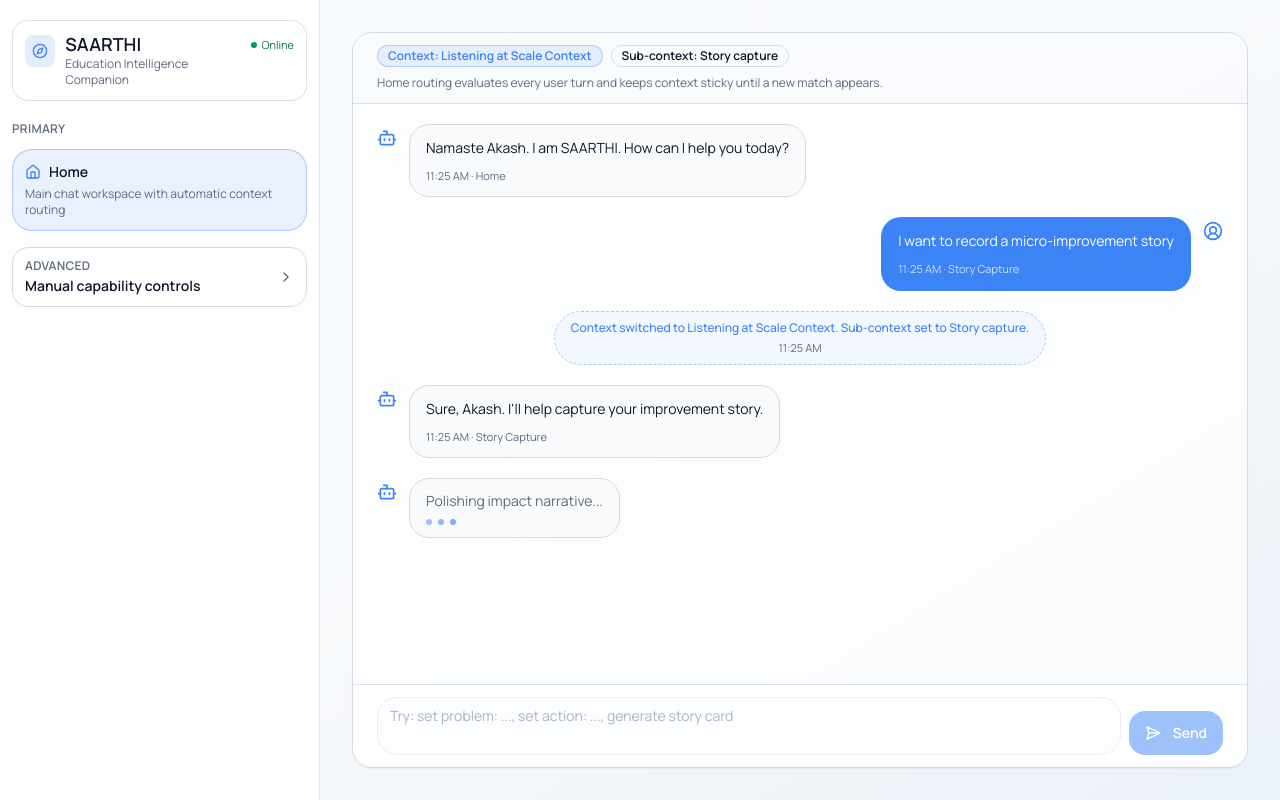
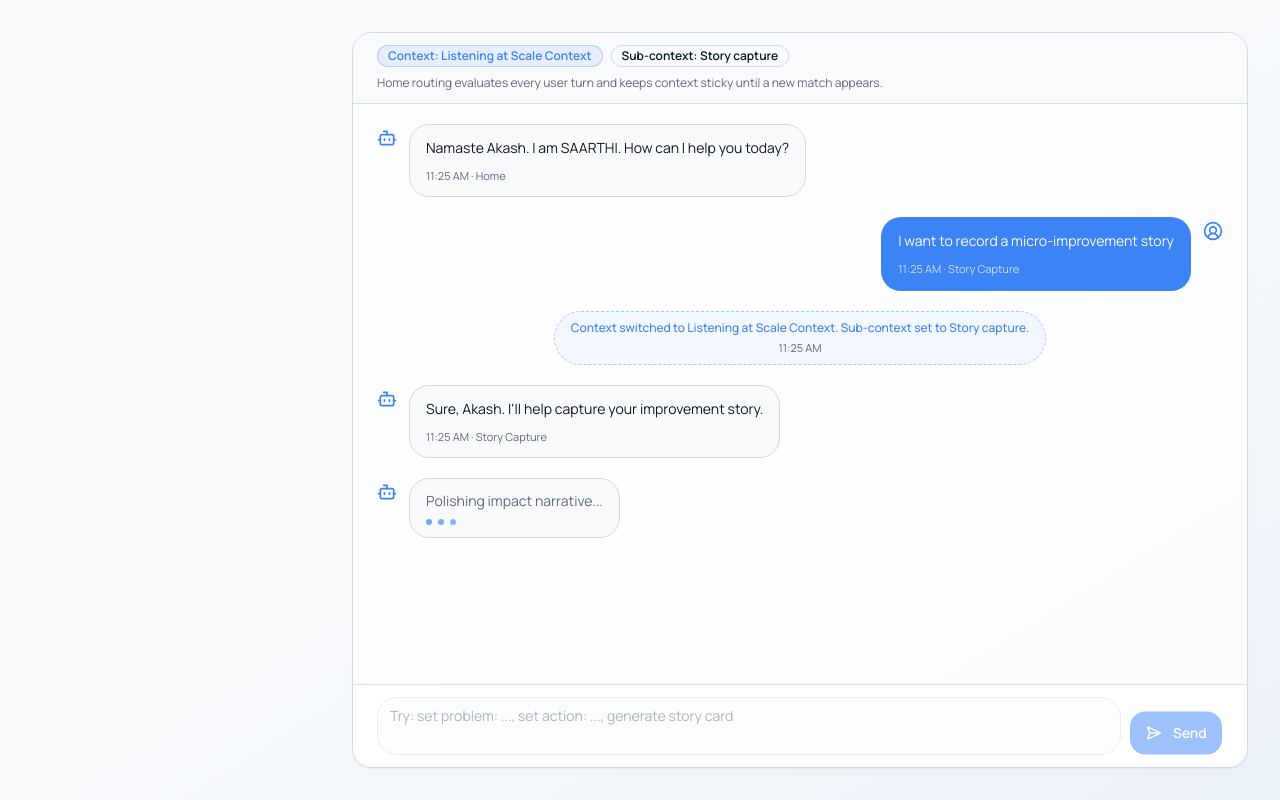
Before and after one commit to priyanka-TL/saarthi-app, a React (Vite) app in the folder saarthi-app/: page / in a window 1280 px wide. Both pictures are taken after a click on the button "Send". Built offline with nearby package versions, Linux system fonts and the light colour scheme.

Commit message:
added: animation

```diff
--- a/saarthi-app/src/components/chat/ChatWorkspace.tsx
+++ b/saarthi-app/src/components/chat/ChatWorkspace.tsx
@@ -49,6 +49,7 @@ const defaultPostStepDelayMs = 700
 export function ChatWorkspace({ activeFlow, onFlowChange }: ChatWorkspaceProps) {
   const idRef = useRef(0)
   const endRef = useRef<HTMLDivElement | null>(null)
+  const prefersReducedMotionRef = useRef(false)
   const simulationStateRef = useRef<'idle' | 'running' | 'awaiting-user' | 'completed'>('idle')
   const awaitingScriptedUserStepRef = useRef<DemoUserStep | null>(null)
   const resumeSimulationRef = useRef<(() => void) | null>(null)
@@ -170,6 +171,11 @@ export function ChatWorkspace({ activeFlow, onFlowChange }: ChatWorkspaceProps)
     || (isStoryRoutedMode && !storyContext)
     || (isSaathiRoutedMode && !saathiContext)
     || (isCommonsRoutedMode && !commonsContext)
+  const contextBadgeAnimationKey = [
+    isRoutedContextUnset ? 'unset' : 'set',
+    contextLabel ?? 'context',
+    subContextLabel ?? 'sub-context',
+  ].join('|')
 
   const homeDemoScript = useMemo(
     () => getDemoScriptById(homeFlowConfig.defaultScriptId, homeFlowConfig),
@@ -193,7 +199,28 @@ export function ChatWorkspace({ activeFlow, onFlowChange }: ChatWorkspaceProps)
   )
 
   useEffect(() => {
-    endRef.current?.scrollIntoView({ behavior: 'smooth' })
+    const mediaQuery = window.matchMedia('(prefers-reduced-motion: reduce)')
+
+    const syncPreference = () => {
+      prefersReducedMotionRef.current = mediaQuery.matches
+    }
+
+    syncPreference()
+
+    if (typeof mediaQuery.addEventListener === 'function') {
+      mediaQuery.addEventListener('change', syncPreference)
+      return () => mediaQuery.removeEventListener('change', syncPreference)
+    }
+
+    mediaQuery.addListener(syncPreference)
+    return () => mediaQuery.removeListener(syncPreference)
+  }, [])
+
+  useEffect(() => {
+    endRef.current?.scrollIntoView({
+      behavior: prefersReducedMotionRef.current ? 'auto' : 'smooth',
+      block: 'end',
+    })
   }, [isAssistantThinking, messages])
 
   const nextId = useCallback(() => {
@@ -611,10 +638,15 @@ export function ChatWorkspace({ activeFlow, onFlowChange }: ChatWorkspaceProps)
     }
   }
 
+  const isSendDisabled = isDraftAutoTyping || isAssistantThinking || !draft.trim()
+
   return (
     <div className="flex h-full min-h-0 flex-1 flex-col overflow-hidden rounded-2xl border border-border bg-card/75 shadow-sm">
       <div className="border-b border-border/80 bg-background/75 px-4 py-3 md:px-6">
-        <div className="flex flex-wrap items-center gap-2">
+        <div
+          className="flex flex-wrap items-center gap-2 motion-safe:animate-fade-in motion-safe:[animation-fill-mode:both]"
+          key={contextBadgeAnimationKey}
+        >
           {isRoutedContextUnset ? (
             <>
               <Badge className="border-dashed border-border text-muted-foreground" variant="outline">
@@ -669,7 +701,7 @@ export function ChatWorkspace({ activeFlow, onFlowChange }: ChatWorkspaceProps)
       <div className="sticky bottom-0 border-t border-border/80 bg-card/95 px-4 py-3 backdrop-blur md:px-6">
         <form className="flex items-end gap-2" onSubmit={onSubmit}>
           <Textarea
-            className="max-h-40 min-h-[52px] resize-none rounded-2xl bg-background"
+            className="max-h-40 min-h-[52px] resize-none rounded-2xl bg-background transition-[background-color,border-color,box-shadow] motion-transition-md focus-visible:border-primary/40 focus-visible:bg-card"
             disabled={isDraftAutoTyping || isAssistantThinking}
             onChange={(event) => setDraft(event.target.value)}
             onKeyDown={onKeyDown}
@@ -677,8 +709,13 @@ export function ChatWorkspace({ activeFlow, onFlowChange }: ChatWorkspaceProps)
             value={draft}
           />
           <Button
-            className="h-11 rounded-xl px-4"
-            disabled={isDraftAutoTyping || isAssistantThinking || !draft.trim()}
+            className={cn(
+              'h-11 rounded-xl px-4 transition-[transform,opacity,background-color,box-shadow] motion-transition-fast',
+              isSendDisabled
+                ? 'scale-[0.98] opacity-75'
+                : 'scale-100 opacity-100 motion-safe:hover:scale-[1.01]',
+            )}
+            disabled={isSendDisabled}
             type="submit"
           >
             <SendHorizontal className="mr-1 h-4 w-4" />
@@ -696,7 +733,7 @@ function MessageBubble({ message }: { message: ChatMessage }) {
 
   if (isSystem) {
     return (
-      <div className="flex justify-center">
+      <div className="flex justify-center motion-safe:animate-fade-up-sm motion-safe:[animation-fill-mode:both]">
         <div className="max-w-[900px] rounded-full border border-dashed border-primary/40 bg-primary/5 px-4 py-2 text-center">
           <p className="text-xs font-medium text-primary">{message.text}</p>
           <p className="mt-1 text-[11px] text-muted-foreground">
@@ -708,7 +745,14 @@ function MessageBubble({ message }: { message: ChatMessage }) {
   }
 
   return (
-    <div className={cn('flex gap-3', isUser ? 'justify-end' : 'justify-start')}>
+    <div
+      className={cn(
+        'flex gap-3 motion-safe:[animation-fill-mode:both]',
+        isUser
+          ? 'justify-end motion-safe:animate-slide-x-sm'
+          : 'justify-start motion-safe:animate-fade-up-sm',
+      )}
+    >
       {!isUser ? (
         <div className="mt-1 shrink-0 text-primary">
           <Bot className="h-5 w-5" />
@@ -745,16 +789,16 @@ function MessageBubble({ message }: { message: ChatMessage }) {
 
 function AssistantThinkingBubble({ label }: { label: string }) {
   return (
-    <div className="flex justify-start gap-3">
+    <div className="flex justify-start gap-3 motion-safe:animate-fade-up-sm motion-safe:[animation-fill-mode:both]">
       <div className="mt-1 shrink-0 text-primary">
         <Bot className="h-5 w-5" />
       </div>
       <div className="max-w-[900px] rounded-2xl border border-border bg-background px-4 py-3 text-foreground">
         <p className="text-sm text-muted-foreground">{label}</p>
         <div className="mt-2 flex items-center gap-1.5">
-          <span className="h-1.5 w-1.5 animate-pulse rounded-full bg-primary/70 [animation-delay:0ms]" />
-          <span className="h-1.5 w-1.5 animate-pulse rounded-full bg-primary/70 [animation-delay:150ms]" />
-          <span className="h-1.5 w-1.5 animate-pulse rounded-full bg-primary/70 [animation-delay:300ms]" />
+          <span className="h-1.5 w-1.5 rounded-full bg-primary/70 motion-safe:animate-soft-highlight motion-safe:[animation-delay:0ms]" />
+          <span className="h-1.5 w-1.5 rounded-full bg-primary/70 motion-safe:animate-soft-highlight motion-safe:[animation-delay:140ms]" />
+          <span className="h-1.5 w-1.5 rounded-full bg-primary/70 motion-safe:animate-soft-highlight motion-safe:[animation-delay:280ms]" />
         </div>
       </div>
     </div>
@@ -765,9 +809,15 @@ function AssistantBlocks({ blocks }: { blocks: ChatBlock[] }) {
   return (
     <div className="mt-3 space-y-2.5">
       {blocks.map((block, index) => {
+        const animationDelay = `${Math.min(index, 6) * 45}ms`
+
         if (block.type === 'list') {
           return (
-            <div className="rounded-xl border border-border bg-card/70 p-3" key={`${block.title}-${index}`}>
+            <div
+              className="rounded-xl border border-border bg-card/70 p-3 motion-safe:animate-fade-up-sm motion-safe:[animation-fill-mode:both]"
+              key={`${block.title}-${index}`}
+              style={{ animationDelay }}
+            >
               <p className="text-xs font-semibold uppercase tracking-wide text-muted-foreground">{block.title}</p>
               <ul className="mt-2 list-inside list-disc space-y-1 text-sm text-foreground">
                 {block.items.map((item) => (
@@ -780,7 +830,11 @@ function AssistantBlocks({ blocks }: { blocks: ChatBlock[] }) {
 
         if (block.type === 'kv') {
           return (
-            <div className="rounded-xl border border-border bg-card/70 p-3" key={`${block.title}-${index}`}>
+            <div
+              className="rounded-xl border border-border bg-card/70 p-3 motion-safe:animate-fade-up-sm motion-safe:[animation-fill-mode:both]"
+              key={`${block.title}-${index}`}
+              style={{ animationDelay }}
+            >
               <p className="text-xs font-semibold uppercase tracking-wide text-muted-foreground">{block.title}</p>
               <div className="mt-2 grid gap-1.5">
                 {block.rows.map((row) => (
@@ -796,7 +850,11 @@ function AssistantBlocks({ blocks }: { blocks: ChatBlock[] }) {
 
         if (block.type === 'tags') {
           return (
-            <div className="rounded-xl border border-border bg-card/70 p-3" key={`${block.title ?? 'tags'}-${index}`}>
+            <div
+              className="rounded-xl border border-border bg-card/70 p-3 motion-safe:animate-fade-up-sm motion-safe:[animation-fill-mode:both]"
+              key={`${block.title ?? 'tags'}-${index}`}
+              style={{ animationDelay }}
+            >
               {block.title ? (
                 <p className="text-xs font-semibold uppercase tracking-wide text-muted-foreground">{block.title}</p>
               ) : null}
@@ -815,7 +873,11 @@ function AssistantBlocks({ blocks }: { blocks: ChatBlock[] }) {
         }
 
         return (
-          <div className="rounded-xl border border-border bg-card/70 p-3" key={`${block.title ?? 'text'}-${index}`}>
+          <div
+            className="rounded-xl border border-border bg-card/70 p-3 motion-safe:animate-fade-up-sm motion-safe:[animation-fill-mode:both]"
+            key={`${block.title ?? 'text'}-${index}`}
+            style={{ animationDelay }}
+          >
             {block.title ? (
               <p className="text-xs font-semibold uppercase tracking-wide text-muted-foreground">{block.title}</p>
             ) : null}
--- a/saarthi-app/src/components/layout/AppShell.tsx
+++ b/saarthi-app/src/components/layout/AppShell.tsx
@@ -29,7 +29,10 @@ export function AppShell({
   return (
     <div className="h-dvh overflow-hidden bg-gradient-to-br from-background via-background to-secondary/45 text-foreground">
       <div className="flex h-full w-full flex-col lg:flex-row">
-        <aside className="hidden h-full w-[320px] overflow-y-auto border-r border-border/70 bg-card/80 px-3 py-5 backdrop-blur lg:block">
+        <aside
+          className="hidden h-full w-[320px] overflow-y-auto border-r border-border/70 bg-card/80 px-3 py-5 backdrop-blur motion-safe:animate-fade-up-sm lg:block"
+          style={{ animationDelay: '30ms', animationFillMode: 'both' }}
+        >
           <BrandBlock
             selectedChallenge={selectedChallenge}
             selectedChallengeLabel={selectedChallengeLabel}
@@ -37,7 +40,10 @@ export function AppShell({
           <SidebarNav activeFlow={activeFlow} onFlowChange={onFlowChange} />
         </aside>
 
-        <main className="flex h-full flex-1 min-h-0 flex-col overflow-hidden">
+        <main
+          className="flex h-full flex-1 min-h-0 flex-col overflow-hidden motion-safe:animate-fade-up-sm"
+          style={{ animationDelay: '90ms', animationFillMode: 'both' }}
+        >
           <header className="sticky top-0 z-20 border-b border-border/70 bg-card/80 px-4 py-3 backdrop-blur md:px-6 lg:hidden">
             <div className="flex items-center justify-between gap-3">
               <div>
@@ -108,7 +114,7 @@ function BrandBlock({
           </div>
         </div>
         <div className="mt-1 flex items-center gap-1 text-[11px] text-emerald-700">
-          <span className="h-1.5 w-1.5 rounded-full bg-emerald-600" />
+          <span className="h-1.5 w-1.5 rounded-full bg-emerald-600 motion-safe:animate-soft-highlight" />
           Online
         </div>
       </div>
--- a/saarthi-app/src/components/layout/SidebarNav.tsx
+++ b/saarthi-app/src/components/layout/SidebarNav.tsx
@@ -1,6 +1,5 @@
 import {
   BookOpen,
-  ChevronDown,
   ChevronRight,
   Ear,
   Globe,
@@ -85,12 +84,12 @@ export function SidebarNav({ activeFlow, onFlowChange }: SidebarNavProps) {
   const isAdvancedOpen = activeFlow !== 'home' || advancedOpen
 
   return (
-    <div className="space-y-4 text-foreground">
+    <div className="space-y-4 text-foreground motion-safe:animate-fade-in">
       <div>
         <p className="mb-3 text-xs font-semibold uppercase tracking-wide text-muted-foreground">Primary</p>
         <button
           className={cn(
-            'w-full rounded-2xl border px-3 py-3 text-left transition-colors',
+            'w-full rounded-2xl border px-3 py-3 text-left transition-[transform,background-color,border-color,color,box-shadow] motion-transition-md active:scale-[0.98]',
             activeFlow === 'home'
               ? 'border-primary/35 bg-primary/10 text-foreground'
               : 'border-border bg-card/90 text-foreground hover:border-primary/25 hover:bg-muted',
@@ -99,7 +98,12 @@ export function SidebarNav({ activeFlow, onFlowChange }: SidebarNavProps) {
           type="button"
         >
           <p className="flex items-center gap-2 text-sm font-semibold">
-            <Home className="h-4 w-4 text-primary" />
+            <Home
+              className={cn(
+                'h-4 w-4 transition-transform motion-transition-md',
+                activeFlow === 'home' ? 'scale-105 text-primary' : 'text-primary/85',
+              )}
+            />
             Home
           </p>
           <p className="mt-1 text-xs text-muted-foreground">Main chat workspace with automatic context routing</p>
@@ -108,7 +112,7 @@ export function SidebarNav({ activeFlow, onFlowChange }: SidebarNavProps) {
 
       <div>
         <button
-          className="flex w-full items-center justify-between rounded-xl border border-border bg-card/80 px-3 py-2.5 text-left"
+          className="flex w-full items-center justify-between rounded-xl border border-border bg-card/80 px-3 py-2.5 text-left transition-[transform,background-color,border-color] motion-transition-md active:scale-[0.99]"
           onClick={() => setAdvancedOpen((prev) => !prev)}
           type="button"
         >
@@ -116,11 +120,25 @@ export function SidebarNav({ activeFlow, onFlowChange }: SidebarNavProps) {
             <p className="text-xs font-semibold uppercase tracking-wide text-muted-foreground">Advanced</p>
             <p className="mt-0.5 text-sm font-semibold text-foreground">Manual capability controls</p>
           </span>
-          {isAdvancedOpen ? <ChevronDown className="h-4 w-4 text-muted-foreground" /> : <ChevronRight className="h-4 w-4 text-muted-foreground" />}
+          <ChevronRight
+            className={cn(
+              'h-4 w-4 text-muted-foreground transition-transform motion-transition-md',
+              isAdvancedOpen ? 'rotate-90' : 'rotate-0',
+            )}
+          />
         </button>
 
-        {isAdvancedOpen ? (
-          <div className="mt-3 space-y-5">
+        <div
+          aria-hidden={!isAdvancedOpen}
+          className={cn(
+            'grid transition-[grid-template-rows,opacity,transform] motion-transition-slow',
+            isAdvancedOpen
+              ? 'mt-3 grid-rows-[1fr] opacity-100'
+              : 'mt-0 grid-rows-[0fr] opacity-0 pointer-events-none',
+          )}
+        >
+          <div className="overflow-hidden">
+            <div className="space-y-5 pb-0.5">
               <div>
                 <p className="mb-3 text-xs font-semibold uppercase tracking-wide text-muted-foreground">Capabilities</p>
                 <div className="space-y-2.5">
@@ -130,7 +148,7 @@ export function SidebarNav({ activeFlow, onFlowChange }: SidebarNavProps) {
                     return (
                       <button
                         className={cn(
-                        'w-full rounded-2xl border px-3 py-3 text-left transition-colors',
+                          'w-full rounded-2xl border px-3 py-3 text-left transition-[transform,background-color,border-color,color,box-shadow] motion-transition-md active:scale-[0.98]',
                           active
                             ? 'border-primary/35 bg-primary/10 text-foreground'
                             : 'border-border bg-card/90 text-foreground hover:border-primary/25 hover:bg-muted',
@@ -140,7 +158,12 @@ export function SidebarNav({ activeFlow, onFlowChange }: SidebarNavProps) {
                         type="button"
                       >
                         <p className="flex items-center gap-2 text-sm font-semibold">
-                        <Icon className="h-4 w-4 text-primary" />
+                          <Icon
+                            className={cn(
+                              'h-4 w-4 transition-transform motion-transition-md',
+                              active ? 'scale-105 text-primary' : 'text-primary/85',
+                            )}
+                          />
                           {item.label}
                         </p>
                         <p className="mt-1 text-xs text-muted-foreground">{item.subtitle}</p>
@@ -150,7 +173,7 @@ export function SidebarNav({ activeFlow, onFlowChange }: SidebarNavProps) {
                             {item.subActions.map((subAction) => (
                               <button
                                 className={cn(
-                                'block w-full rounded-lg border px-2.5 py-1.5 text-left text-xs font-medium transition-colors',
+                                  'block w-full rounded-lg border px-2.5 py-1.5 text-left text-xs font-medium transition-[transform,background-color,border-color,color] motion-transition-fast active:scale-[0.99]',
                                   subAction.key === activeFlow
                                     ? 'border-primary/30 bg-primary/15 text-foreground'
                                     : 'border-border bg-background text-muted-foreground hover:bg-muted',
@@ -181,7 +204,7 @@ export function SidebarNav({ activeFlow, onFlowChange }: SidebarNavProps) {
                     return (
                       <button
                         className={cn(
-                        'rounded-xl border px-2.5 py-2 text-left text-xs font-semibold transition-colors',
+                          'rounded-xl border px-2.5 py-2 text-left text-xs font-semibold transition-[transform,background-color,border-color,color,box-shadow] motion-transition-fast active:scale-[0.98]',
                           action.key === activeFlow
                             ? 'border-primary/30 bg-primary/10 text-foreground'
                             : 'border-border bg-card/85 text-foreground/85 hover:bg-muted',
@@ -191,7 +214,12 @@ export function SidebarNav({ activeFlow, onFlowChange }: SidebarNavProps) {
                         type="button"
                       >
                         <span className="flex items-center gap-1.5">
-                        <Icon className="h-3.5 w-3.5 text-primary" />
+                          <Icon
+                            className={cn(
+                              'h-3.5 w-3.5 transition-transform motion-transition-fast',
+                              action.key === activeFlow ? 'scale-105 text-primary' : 'text-primary/85',
+                            )}
+                          />
                           {action.label}
                         </span>
                       </button>
@@ -200,7 +228,8 @@ export function SidebarNav({ activeFlow, onFlowChange }: SidebarNavProps) {
                 </div>
               </div>
               </div>
-        ) : null}
+            </div>
+        </div>
       </div>
     </div>
   )
--- a/saarthi-app/src/components/ui/sheet.tsx
+++ b/saarthi-app/src/components/ui/sheet.tsx
@@ -14,7 +14,7 @@ const SheetOverlay = React.forwardRef<
   React.ComponentPropsWithoutRef<typeof DialogPrimitive.Overlay>
 >(({ className, ...props }, ref) => (
   <DialogPrimitive.Overlay
-    className={cn('fixed inset-0 z-50 bg-black/35 data-[state=open]:animate-fade-in', className)}
+    className={cn('fixed inset-0 z-50 bg-black/35 data-[state=open]:motion-safe:animate-fade-in', className)}
     {...props}
     ref={ref}
   />
@@ -30,13 +30,13 @@ const SheetContent = React.forwardRef<
     <DialogPrimitive.Content
       ref={ref}
       className={cn(
-        'fixed inset-y-0 right-0 z-50 h-full w-full max-w-xl overflow-y-auto border-l border-border bg-card p-6 shadow-xl data-[state=open]:animate-slide-in',
+        'fixed inset-y-0 right-0 z-50 h-full w-full max-w-xl overflow-y-auto border-l border-border bg-card p-6 shadow-xl data-[state=open]:motion-safe:animate-slide-in',
         className,
       )}
       {...props}
     >
       {children}
-      <SheetClose className="absolute right-4 top-4 rounded-md p-1 text-muted-foreground transition-colors hover:bg-muted hover:text-foreground">
+      <SheetClose className="absolute right-4 top-4 rounded-md p-1 text-muted-foreground transition-colors motion-transition-fast hover:bg-muted hover:text-foreground">
         <X className="h-4 w-4" />
         <span className="sr-only">Close</span>
       </SheetClose>
--- a/saarthi-app/src/config/saathi.json
+++ b/saarthi-app/src/config/saathi.json
@@ -15,7 +15,7 @@
       "phrases": [
       ],
       "targetContextId": "saathi-support",
-      "notice": "Context switched to Saathi."
+      "notice": ""
     }
   ],
   "demoScripts": [
--- a/saarthi-app/src/config/story.json
+++ b/saarthi-app/src/config/story.json
@@ -21,7 +21,7 @@
       "id": "story-capture-intent",
       "phrases": [],
       "targetContextId": "listening-story",
-      "notice": "Context switched to Listening at Scale Context. Sub-context set to Story capture."
+      "notice": ""
     }
   ],
   "demoScripts": [
--- a/saarthi-app/src/index.css
+++ b/saarthi-app/src/index.css
@@ -25,6 +25,10 @@
     --ring: 217 91% 60%;
 
     --radius: 1rem;
+    --motion-ease-standard: cubic-bezier(0.2, 0.8, 0.2, 1);
+    --motion-duration-fast: 120ms;
+    --motion-duration-md: 180ms;
+    --motion-duration-slow: 240ms;
   }
 
   * {
@@ -48,3 +52,31 @@
     letter-spacing: -0.01em;
   }
 }
+
+@layer utilities {
+  .motion-transition-fast {
+    transition-duration: var(--motion-duration-fast);
+    transition-timing-function: var(--motion-ease-standard);
+  }
+
+  .motion-transition-md {
+    transition-duration: var(--motion-duration-md);
+    transition-timing-function: var(--motion-ease-standard);
+  }
+
+  .motion-transition-slow {
+    transition-duration: var(--motion-duration-slow);
+    transition-timing-function: var(--motion-ease-standard);
+  }
+}
+
+@media (prefers-reduced-motion: reduce) {
+  *,
+  *::before,
+  *::after {
+    animation-duration: 1ms !important;
+    animation-iteration-count: 1 !important;
+    transition-duration: 1ms !important;
+    scroll-behavior: auto !important;
+  }
+}
--- a/saarthi-app/tailwind.config.js
+++ b/saarthi-app/tailwind.config.js
@@ -38,10 +38,30 @@ export default {
           '0%': { opacity: '0' },
           '100%': { opacity: '1' },
         },
+        'fade-up-sm': {
+          '0%': { transform: 'translateY(8px)', opacity: '0' },
+          '100%': { transform: 'translateY(0)', opacity: '1' },
+        },
+        'scale-in-sm': {
+          '0%': { transform: 'scale(0.97)', opacity: '0' },
+          '100%': { transform: 'scale(1)', opacity: '1' },
+        },
+        'slide-x-sm': {
+          '0%': { transform: 'translateX(10px)', opacity: '0' },
+          '100%': { transform: 'translateX(0)', opacity: '1' },
+        },
+        'soft-highlight': {
+          '0%, 100%': { opacity: '0.38', transform: 'scale(0.88)' },
+          '50%': { opacity: '1', transform: 'scale(1)' },
+        },
       },
       animation: {
-        'slide-in': 'slide-in 200ms ease-out',
-        'fade-in': 'fade-in 200ms ease-out',
+        'slide-in': 'slide-in 180ms cubic-bezier(0.2, 0.8, 0.2, 1)',
+        'fade-in': 'fade-in 180ms cubic-bezier(0.2, 0.8, 0.2, 1)',
+        'fade-up-sm': 'fade-up-sm 180ms cubic-bezier(0.2, 0.8, 0.2, 1)',
+        'scale-in-sm': 'scale-in-sm 120ms cubic-bezier(0.2, 0.8, 0.2, 1)',
+        'slide-x-sm': 'slide-x-sm 180ms cubic-bezier(0.2, 0.8, 0.2, 1)',
+        'soft-highlight': 'soft-highlight 1200ms cubic-bezier(0.4, 0, 0.2, 1) infinite',
       },
     },
   },
```
Lines whose indentation alone changed are shown as unchanged.
